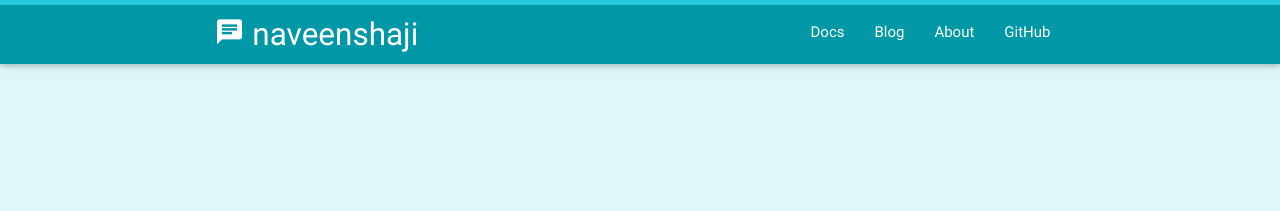
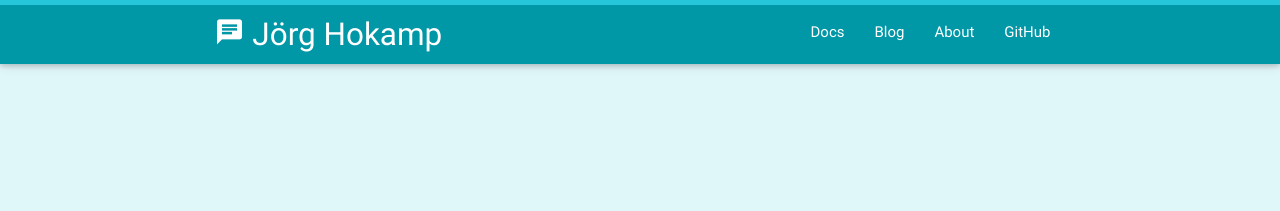
Before and after one commit to jhokamp/jhokamp.github.io, a Jekyll site: the page built from index.html, in a window 1280 px wide. Shown: the top 211 px of the page. Built offline with Jekyll 4.4.1, drawn with Linux system fonts in a browser that asks for light colours.

Commit message:
Update header.html

```diff
--- a/_includes/header.html
+++ b/_includes/header.html
@@ -3,7 +3,7 @@
         <nav class="{{ site.css }} darken-2 waves-effect waves-light">
             <div class="nav-wrapper">
                <div class="container">
-                <a internal href="/" class="brand-logo"><i class="mdi-communication-chat"></i> naveenshaji</a>
+                <a internal href="/" class="brand-logo"><i class="mdi-communication-chat"></i> Jörg Hokamp</a>
                 <ul id="nav-mobile" class="right side-nav">
                     <li><a internal href="/">Docs</a>
                     </li>
@@ -11,7 +11,7 @@
                     </li>
                     <li><a internal href="/about/">About</a>
                     </li>
-                    <li><a href="http://github.com/naveenshaji/" target="_blank">GitHub</a>
+                    <li><a href="http://github.com/jhokamp/" target="_blank">GitHub</a>
                     </li>
                 </ul>
                 <a class="button-collapse" href="#" data-activates="nav-mobile"><i class="mdi-navigation-menu"></i></a>
```
